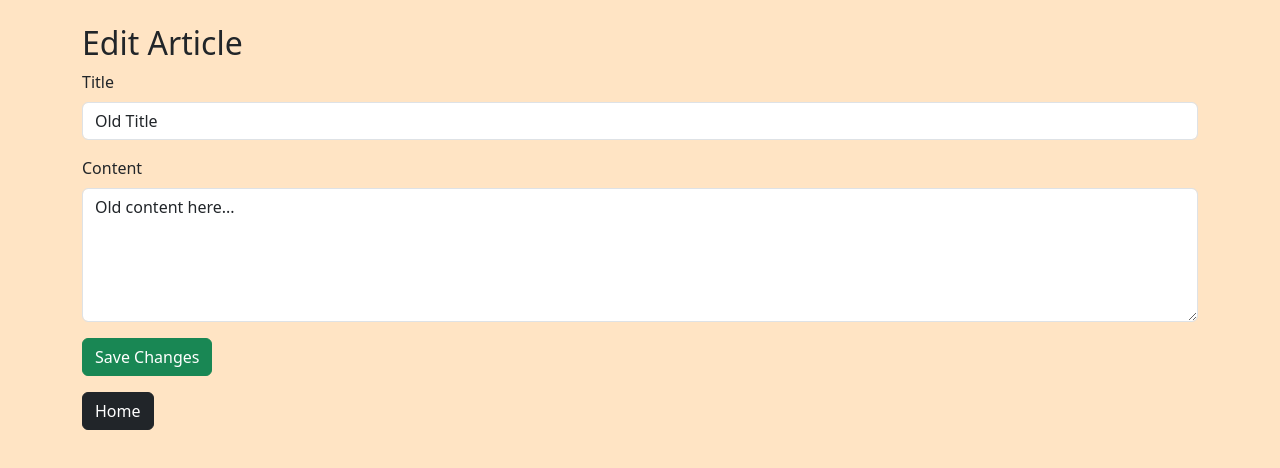
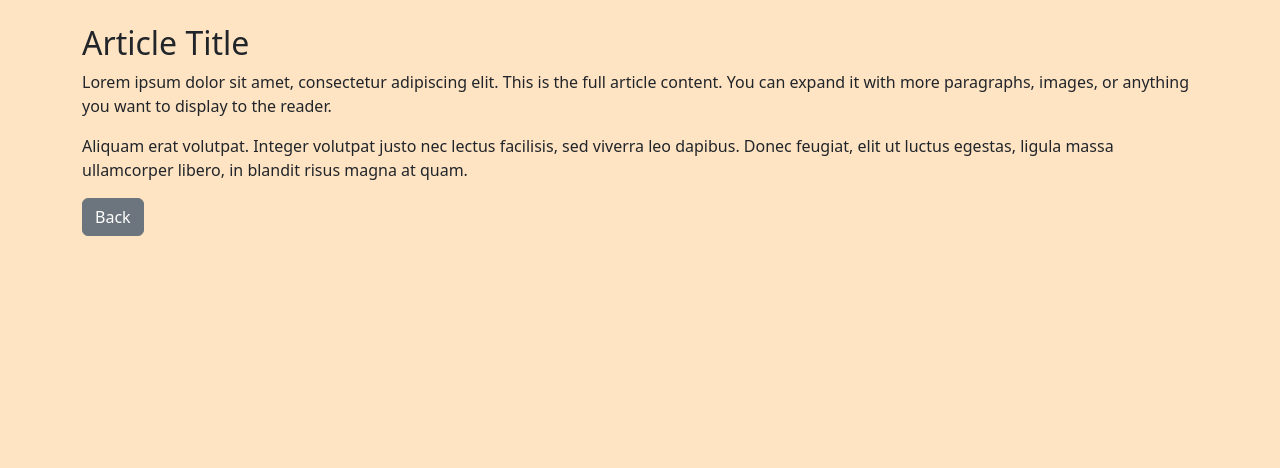
Before and after one commit to jana-Elarini/Taskkk2, a plain HTML site: page article.html in a window 1280 px wide. Drawn offline with nearby package versions, Linux system fonts and the light colour scheme.

Commit message:
modification

```diff
--- a/article.html
+++ b/article.html
@@ -2,34 +2,31 @@
 <html lang="en">
 <head>
   <meta charset="UTF-8">
-  <title> Edit Article</title>
+  <title>Article</title>
   <link href="https://cdn.jsdelivr.net/npm/bootstrap@5.3.2/dist/css/bootstrap.min.css" rel="stylesheet">
   <style>
     body {
-      background-color:bisque
+      background-color: bisque;
     }
   </style>
 </head>
 <body>
 
 <div class="container mt-4">
+  <h2>Article Title</h2>
+  <p>
+    Lorem ipsum dolor sit amet, consectetur adipiscing elit.
+    This is the full article content. You can expand it with more paragraphs,
+    images, or anything you want to display to the reader.
+  </p>
+  <p>
+    Aliquam erat volutpat. Integer volutpat justo nec lectus facilisis,
+    sed viverra leo dapibus. Donec feugiat, elit ut luctus egestas,
+    ligula massa ullamcorper libero, in blandit risus magna at quam.
+  </p>
 
-  <h2>Edit Article</h2>
-
-  <form>
-    <div class="mb-3">
-      <label class="form-label">Title</label>
-      <input type="text" class="form-control" value="Old Title">
-    </div>
-    <div class="mb-3">
-      <label class="form-label">Content</label>
-      <textarea class="form-control" rows="5">Old content here...</textarea>
-    </div>
-    <button type="submit" class="btn btn-success">Save Changes</button>
-  </form>
-
-  <!-- Home Button -->
-  <a href="index.html" class="btn btn-dark mt-3"> Home</a>
+  <!-- Back button -->
+  <a href="index.html" class="btn btn-secondary">Back</a>
 </div>
 
 </body>
```
Also changed, not shown: index.html (+2 -1 lines).
